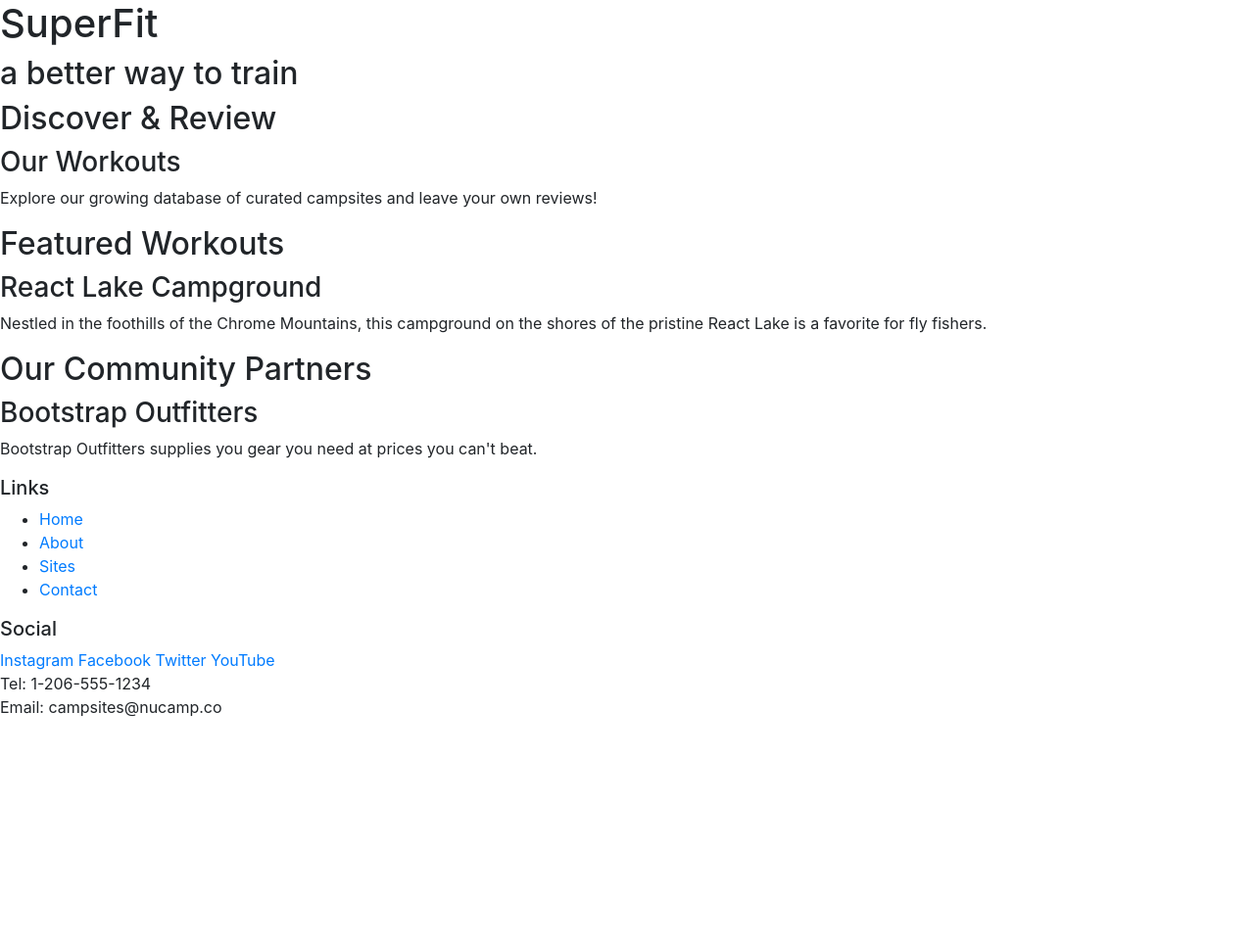
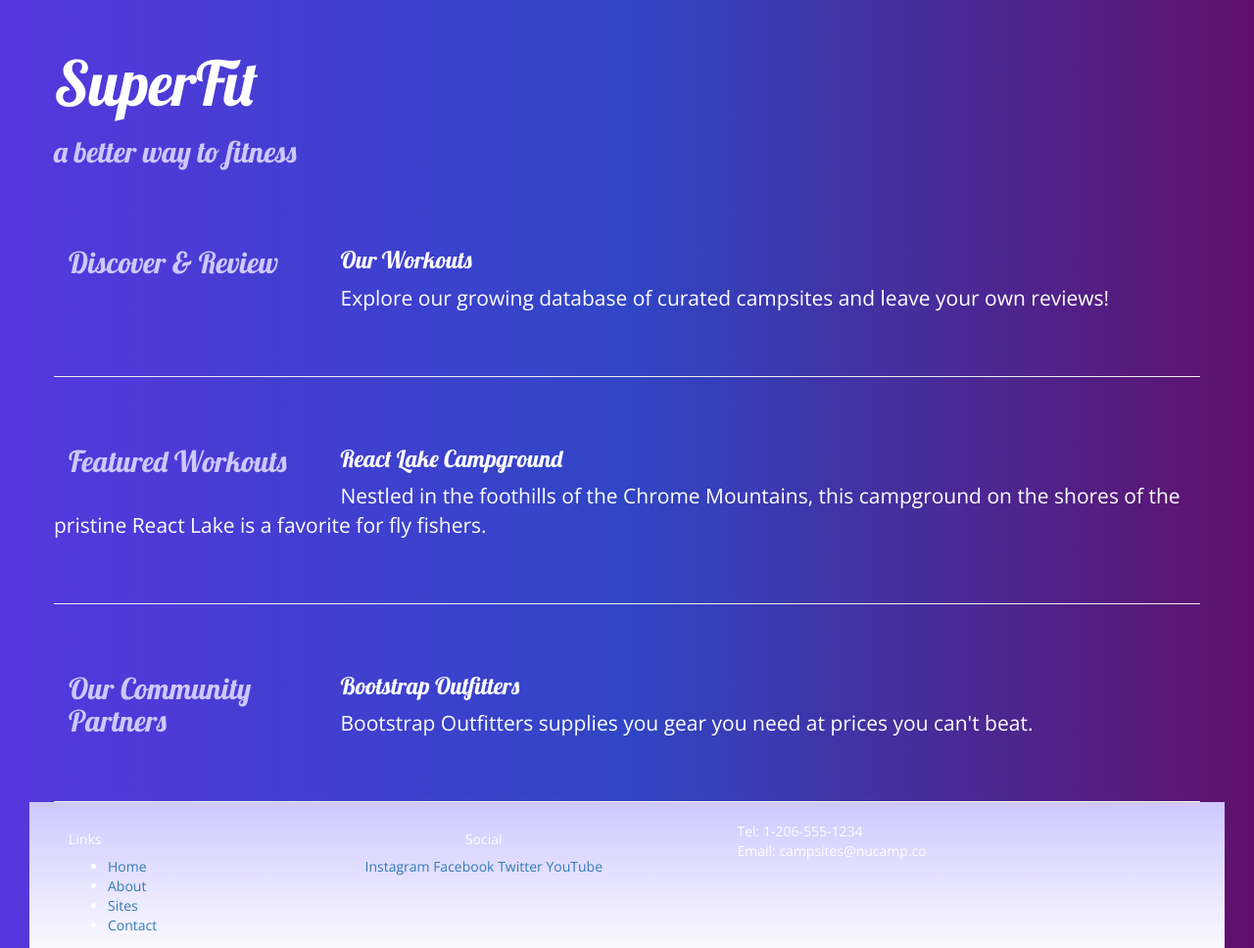
Before and after one commit to Charstec/SuperFitt, a website: page index.html in a window 1280 px wide. Shown: the top 968 px of the page at 98% size. Before the commit the page ends 800 px from the top, so only its background shows below. Drawn offline with nearby package versions, Linux system fonts and the light colour scheme.

Commit message:
bootstrap grid

```diff
--- /dev/null
+++ b/css/styles.css
@@ -0,0 +1,32 @@
+body {
+  font-family: "Open Sans", sans-serif;
+}
+
+h1, h2, h3 {
+  font-family: "Lobster", cursive;
+}
+
+h2 {
+  color: #3046C5;
+}
+
+header h2 {
+  color: #CEC8FF;
+}
+
+footer {
+  background-image: linear-gradient(#CEC8FF, white);
+  padding: 20px 0;
+}
+
+.jumbotron {
+  padding: 30px;
+  background-image: linear-gradient(to right, #5637DD, #3046C5, #60106B);
+  color: white;
+}
+
+.row-content {
+  padding: 50px 0;
+  border-bottom: 1px ridge;
+  min-height: 200px;
+}
--- a/index.html
+++ b/index.html
@@ -1,43 +1,73 @@
 <!DOCTYPE html>
 <html lang="en">
 <head>
-  <meta charset="UTF-8">
-  <meta name="viewport" content="width=device-width, initial-scale=1.0">
+      <!-- Required meta tags always come first -->
+  <meta charset="UTF-8" />
+  <meta name="viewport" content="width=device-width, initial-scale=1.0" />
 
   <!-- Bootstrap CSS -->
   <link rel="stylesheet" href="node_modules/bootstrap/dist/css/bootstrap.min.css" />
 
+<!-- Additional CSS must be placed after Bootstrap CSS -->
+<link rel="stylesheet" href="https://fonts.googleapis.com/css?family=Lobster|Open+Sans" />
+<link rel="stylesheet" href="css/styles.css" />
 
   <title>SuperFit: Personalized Training for Peak Performance</title>
 </head>
+
 <body>
+
+    <header class="jumbotron jumbotron-fluid">
+        <div class="container">
+           <div class="row">
+            <div class="col">
+                  <h1>SuperFit</h1>
+                   <h2>a better way to fitness</h2>
+              </div>
+             </div>
+            </div>
   <header>
-    <div>
-        <h1>SuperFit</h1>
-        <h2>a better way to train</h2>
-    </div>
-</header>
 
-<div>
-    <h2>Discover & Review</h2>
+  <div class="container">
+      <div class="row row-content align-items-center">
+          <div class="col-sm-4 order-sm-last col-md-3">
+    <h2 class="text-sm-right">Discover & Review</h2>
+          </div>
+       <div class="col">
     <h3>Our Workouts</h3>
     <p>Explore our growing database of curated campsites and leave your own reviews!</p>
+  </div>
+ </div>
 </div>
 
-<div>
+<div class="container">
+ <div class="row row-content align-items-center">
+  <div class="col-sm-4 col-md-3">
     <h2>Featured Workouts</h2>
+    </div>
+    <div class="col">
     <h3>React Lake Campground</h3>
     <p>Nestled in the foothills of the Chrome Mountains, this campground on the shores of the pristine React Lake is a favorite for fly fishers.</p>
-</div>
+   </div>
+  </div>
+ </div>
 
-<div>
-    <h2>Our Community Partners</h2>
+<div class="container">
+    <div class="row row-content">
+        <div class="col-sm-4 order-sm-last col-md-3">
+    <h2 class="text-sm-right">Our Community Partners</h2>
+    </div>
+    <div class="col">
     <h3>Bootstrap Outfitters</h3>
     <p>Bootstrap Outfitters supplies you gear you need at prices you can't beat.</p>
+  </div>
+ </div>
 </div>
 
 <footer>
-    <div>
+    <div class="container">
+        <div class="row">
+            <div class="col-4 col-sm-2">
         <h5>Links</h5>
         <ul>
             <li><a href="#">Home</a></li>
@@ -46,19 +76,21 @@
             <li><a href="#">Contact</a></li>
         </ul>
     </div>
-    <div>
+    <div class="col-6 col-sm-5 text-center">
         <h5>Social</h5>
         <a href="http://instagram.com/">Instagram</a>
         <a href="http://facebook.com/">Facebook</a>
         <a href="http://twitter.com/">Twitter</a>
         <a href="http://youtube.com/">YouTube</a>
     </div>
-    <div>
-        Tel: 1-206-555-1234<br />
+    <div class="col-sm-4">
+        Tel: 1-206-555-1234 <br />
         Email: campsites@nucamp.co
-    </div>
+       </div>
+     </div>
+   </div>
 
-    </footer>
+  </footer>
     <!-- jQuery must come first, then Popper.js, then the Bootstrap JavaScript plugins.-->
     <script src="node_modules/jquery/dist/jquery.slim.min.js"></script>
     <script src="node_modules/popper.js/dist/umd/popper.min.js"></script>
```
